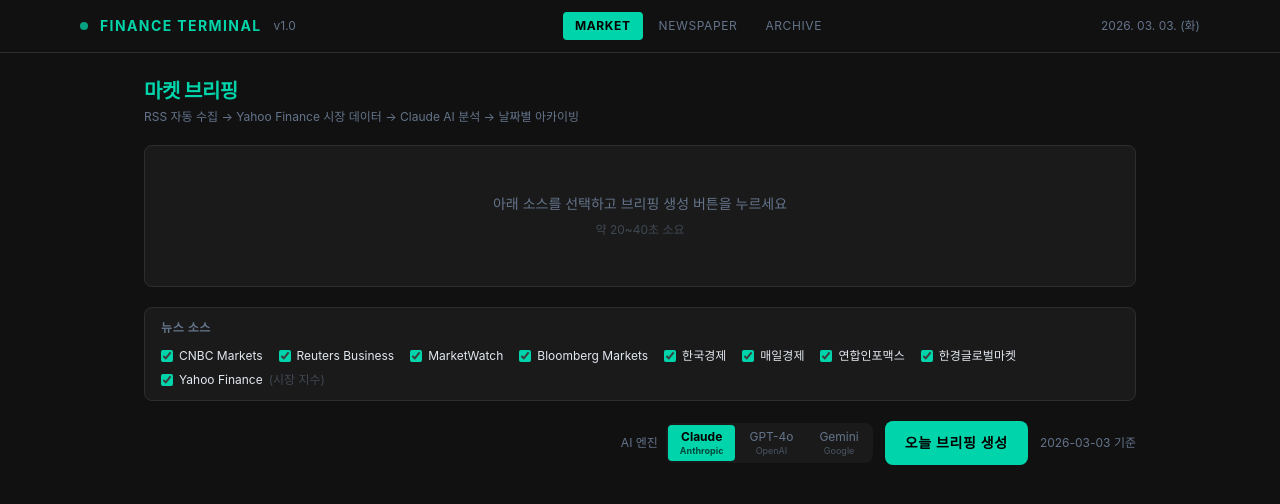
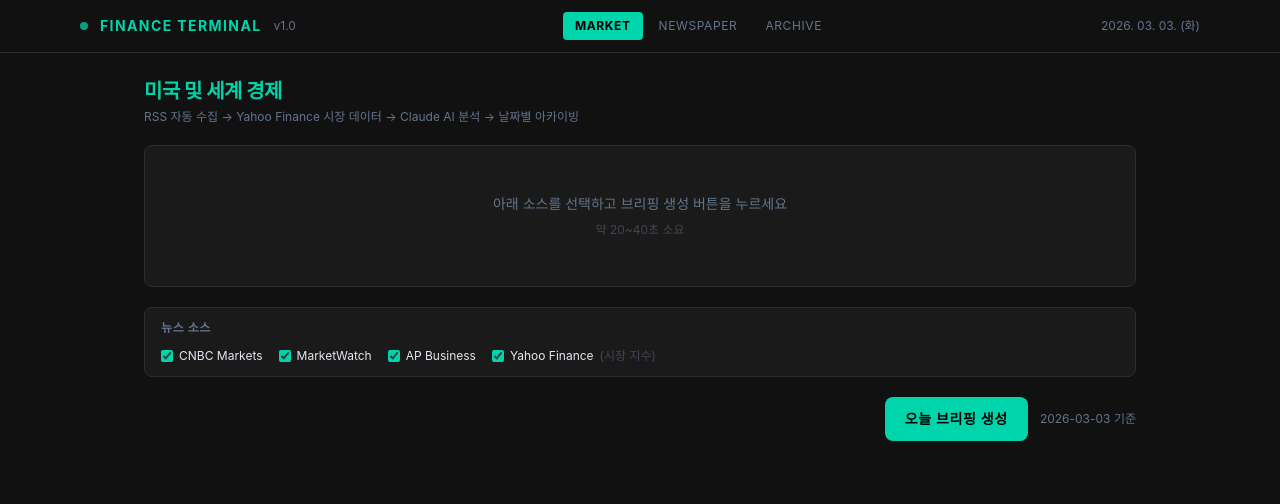
Before and after one commit to xxxbeom-glitch/finance-news, a Next.js app: page / in a window 1280 px wide. Shown: the top 504 px of the page. Built offline with nearby package versions, Linux system fonts and the light colour scheme; no server answers; a web font is replaced by a local one.

Commit message:
refactor: remove AI selector (Claude only), first tab foreign sources only + rename to 미국 및 세계 경제, replace Reuters/Bloomberg with AP Business

```diff
--- a/app/newspaper/page.tsx
+++ b/app/newspaper/page.tsx
@@ -2,8 +2,6 @@
 
 import { useState, useCallback, useRef, useEffect } from 'react';
 import Header from '@/components/Header';
-import { AIProviderSelector } from '@/components/AIProviderSelector';
-import type { AIProvider } from '@/lib/ai-providers';
 
 const UPLOAD_CONCURRENCY = 4;
 const SESSION_KEY_FILES = 'newspaper_files';
@@ -49,7 +47,6 @@ export default function NewspaperPage() {
   const [result, setResult] = useState('');
   const [genError, setGenError] = useState('');
   const [copied, setCopied] = useState(false);
-  const [provider, setProvider] = useState<AIProvider>('claude');
   const fileRef = useRef<HTMLInputElement>(null);
 
   // Restore state from sessionStorage on mount
@@ -244,7 +241,7 @@ export default function NewspaperPage() {
           extractedTexts: doneFiles.map((f) => f.extracted!),
           date: today,
           fileCount: doneFiles.length,
-          provider,
+          provider: 'claude',
         }),
       });
       const data = await res.json();
@@ -255,7 +252,7 @@ export default function NewspaperPage() {
     } finally {
       setGenerating(false);
     }
-  }, [files, today, provider]);
+  }, [files, today]);
 
   const copyResult = useCallback(() => {
     if (!result) return;
@@ -488,9 +485,8 @@ export default function NewspaperPage() {
             </div>
           </div>
 
-          {/* Generate button + AI selector */}
+          {/* Generate button */}
           <div className="flex justify-end items-center gap-3 flex-wrap">
-            <AIProviderSelector value={provider} onChange={setProvider} />
             <button
               onClick={generateSummary}
               disabled={!hasExtracted || generating || busyCount > 0}
--- a/app/page.tsx
+++ b/app/page.tsx
@@ -3,11 +3,10 @@
 import { useState, useCallback } from 'react';
 import Header from '@/components/Header';
 import BriefingDisplay from '@/components/BriefingDisplay';
-import { AIProviderSelector } from '@/components/AIProviderSelector';
 import { RSS_SOURCES } from '@/lib/rss-sources';
-import type { AIProvider } from '@/lib/ai-providers';
 
-const ALL_RSS_SOURCE_NAMES = RSS_SOURCES.map((s) => s.name);
+const FOREIGN_SOURCES = RSS_SOURCES.filter((s) => s.lang === 'en');
+const FOREIGN_SOURCE_NAMES = FOREIGN_SOURCES.map((s) => s.name);
 
 export default function HomePage() {
   const [briefing, setBriefing] = useState('');
@@ -16,10 +15,9 @@ export default function HomePage() {
   const [rssCount, setRssCount] = useState<number | null>(null);
   const [step, setStep] = useState('');
   const [selectedSources, setSelectedSources] = useState<Set<string>>(
-    new Set(ALL_RSS_SOURCE_NAMES)
+    new Set(FOREIGN_SOURCE_NAMES)
   );
   const [useYahooFinance, setUseYahooFinance] = useState(true);
-  const [provider, setProvider] = useState<AIProvider>('claude');
 
   const today = new Date()
     .toLocaleDateString('ko-KR', {
@@ -49,7 +47,6 @@ export default function HomePage() {
     setRssCount(null);
 
     try {
-      // When no sources are selected, skip RSS fetch entirely
       const rssPromise =
         selectedSources.size > 0
           ? fetch(`/api/fetch-rss?sources=${encodeURIComponent([...selectedSources].join(','))}`)
@@ -75,7 +72,7 @@ export default function HomePage() {
           newsItems: items,
           date: today,
           marketData: marketData || undefined,
-          provider,
+          provider: 'claude',
         }),
       });
 
@@ -92,7 +89,7 @@ export default function HomePage() {
     } finally {
       setLoading(false);
     }
-  }, [today, selectedSources, useYahooFinance, provider]);
+  }, [today, selectedSources, useYahooFinance]);
 
   return (
     <div className="h-dvh flex flex-col overflow-hidden" style={{ background: 'var(--bg)' }}>
@@ -103,7 +100,7 @@ export default function HomePage() {
           {/* Hero */}
           <div className="space-y-1">
             <h1 className="text-xl font-bold tracking-tight" style={{ color: 'var(--accent)' }}>
-              마켓 브리핑
+              미국 및 세계 경제
             </h1>
             <p className="text-xs" style={{ color: 'var(--text-muted)' }}>
               RSS 자동 수집 → Yahoo Finance 시장 데이터 → Claude AI 분석 → 날짜별 아카이빙
@@ -159,7 +156,7 @@ export default function HomePage() {
               )}
             </div>
             <div className="flex flex-wrap gap-x-4 gap-y-2">
-              {ALL_RSS_SOURCE_NAMES.map((name) => (
+              {FOREIGN_SOURCE_NAMES.map((name) => (
                 <label key={name} className="flex items-center gap-1.5 cursor-pointer select-none">
                   <input
                     type="checkbox"
@@ -190,9 +187,8 @@ export default function HomePage() {
             </div>
           </div>
 
-          {/* Generate button + AI selector */}
-          <div className="flex justify-end items-center gap-3 flex-wrap">
-            <AIProviderSelector value={provider} onChange={setProvider} />
+          {/* Generate button */}
+          <div className="flex justify-end items-center gap-3">
             <button
               onClick={generateBriefing}
               disabled={loading}
--- a/lib/rss-sources.ts
+++ b/lib/rss-sources.ts
@@ -13,20 +13,14 @@ export const RSS_SOURCES: RssSource[] = [
     category: 'us-market',
   },
   {
-    name: 'Reuters Business',
-    url: 'https://feeds.reuters.com/reuters/businessNews',
-    lang: 'en',
-    category: 'global',
-  },
-  {
     name: 'MarketWatch',
     url: 'https://feeds.marketwatch.com/marketwatch/topstories',
     lang: 'en',
     category: 'us-market',
   },
   {
-    name: 'Bloomberg Markets',
-    url: 'https://feeds.bloomberg.com/markets/news.rss',
+    name: 'AP Business',
+    url: 'https://feeds.apnews.com/rss/business',
     lang: 'en',
     category: 'global',
   },
```
